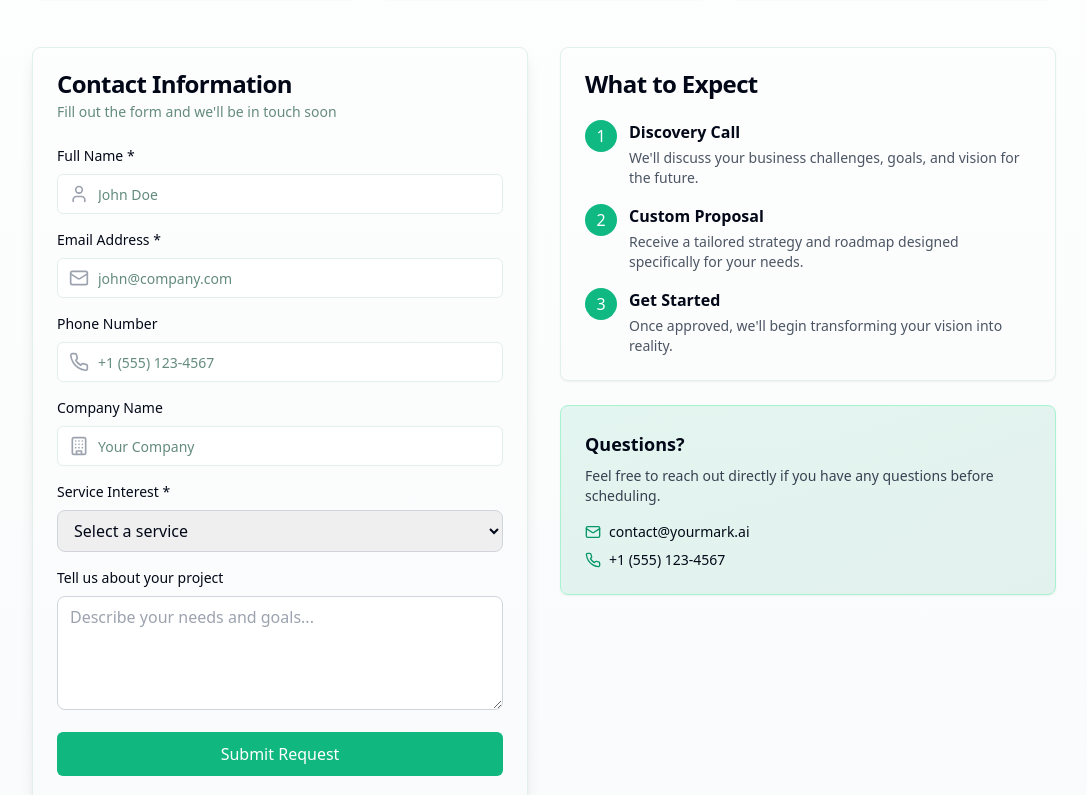
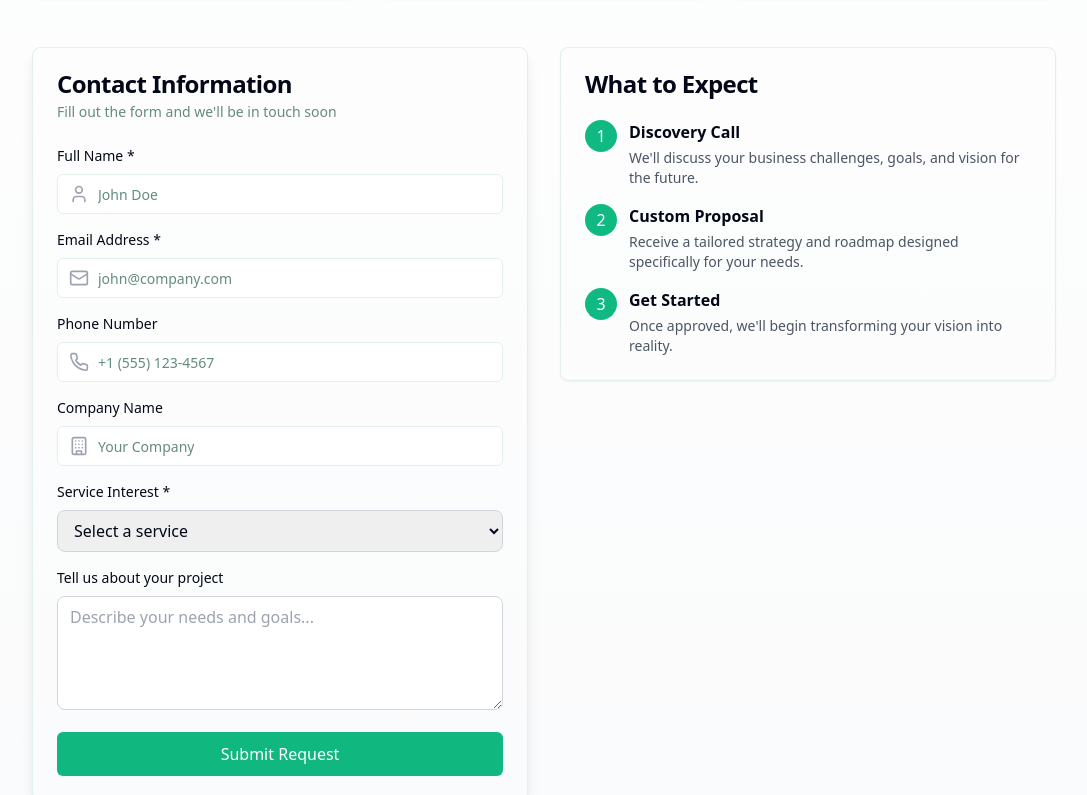
Before and after one commit to markyuzuk/YourMark, a React (Vite) app: page /3 in a window 1280 px wide. Shown: the part 455-1250 px from the top of the page, without its empty margins (96-1183 px from the left). Built offline with nearby package versions, Linux system fonts and the light colour scheme.

Commit message:
feat: Remove Questions box from Schedule Consultation page
- Removed Questions card with contact information
- Cleaner layout with only What to Expect section on right side

```diff
--- a/src/pages/ScheduleConsultation.jsx
+++ b/src/pages/ScheduleConsultation.jsx
@@ -268,24 +268,6 @@ const ScheduleConsultation = () => {
                 </CardContent>
               </Card>
 
-              <Card className="bg-gradient-to-br from-emerald-500/10 to-emerald-600/10 border-emerald-200">
-                <CardContent className="pt-6">
-                  <h3 className="font-semibold text-lg mb-2">Questions?</h3>
-                  <p className="text-sm text-gray-700 mb-4">
-                    Feel free to reach out directly if you have any questions before scheduling.
-                  </p>
-                  <div className="space-y-2 text-sm">
-                    <div className="flex items-center">
-                      <Mail className="h-4 w-4 text-emerald-600 mr-2" />
-                      <span>contact@yourmark.ai</span>
-                    </div>
-                    <div className="flex items-center">
-                      <Phone className="h-4 w-4 text-emerald-600 mr-2" />
-                      <span>+1 (555) 123-4567</span>
-                    </div>
-                  </div>
-                </CardContent>
-              </Card>
             </div>
           </div>
         </div>
```
